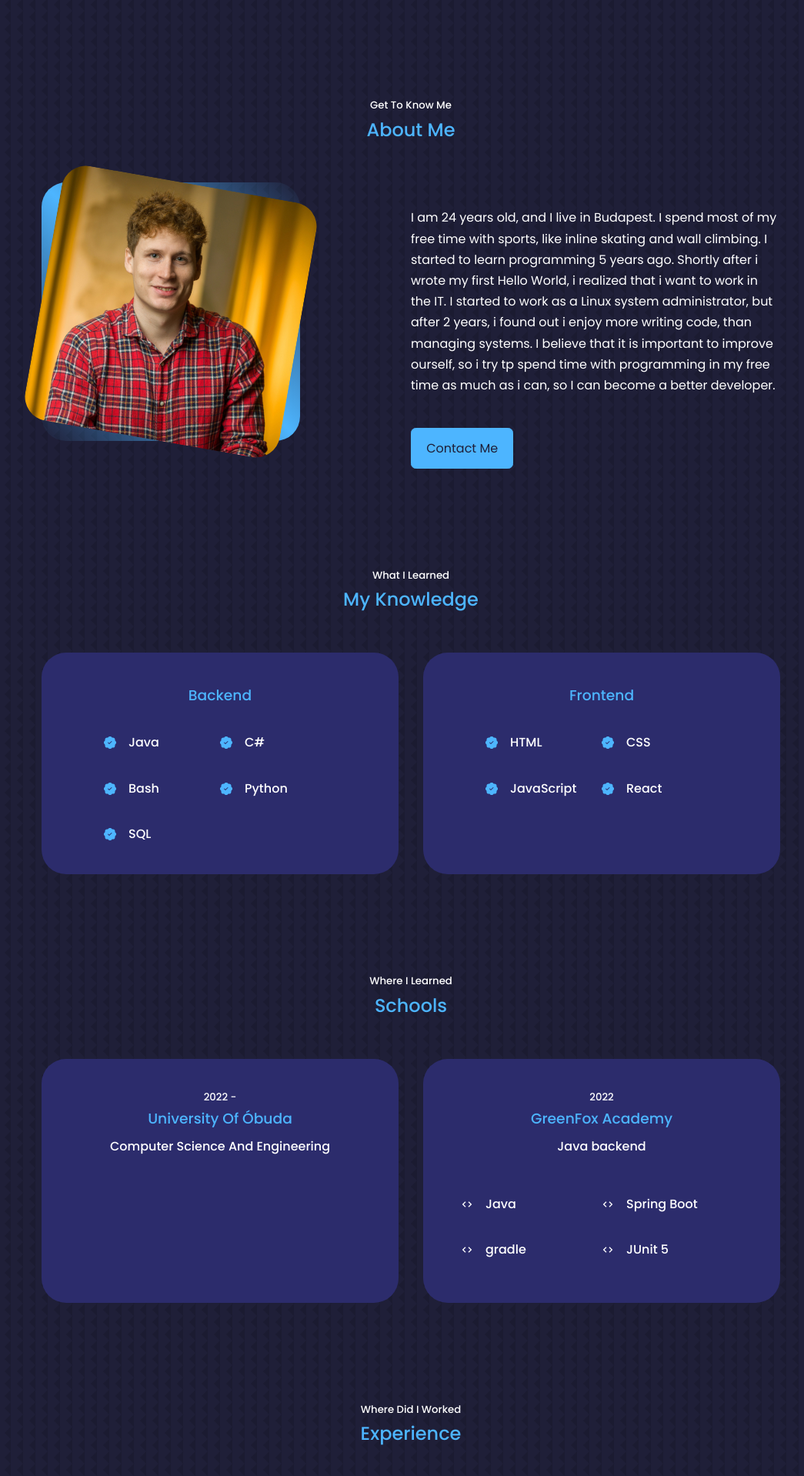
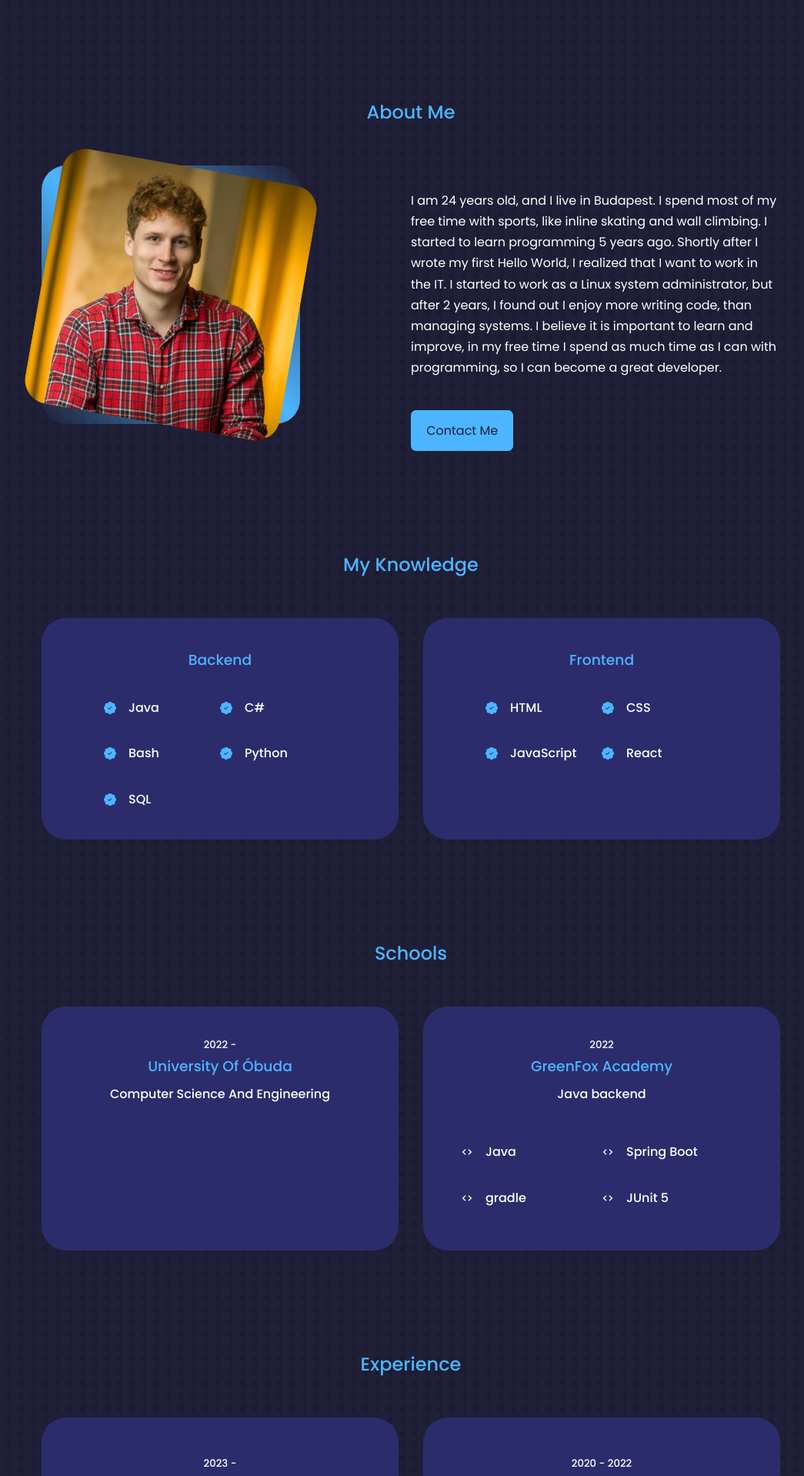
Before and after one commit to TorokDan/portfolio, a React (Create React App) app: page / in a window 1280 px wide. Shown: the part 802-2720 px from the top of the page at 77% size, without its empty margins (106-1151 px from the left). Built offline with nearby package versions, Linux system fonts and the light colour scheme.

Commit message:
some english changes

```diff
--- a/src/components/about/About.jsx
+++ b/src/components/about/About.jsx
@@ -5,7 +5,7 @@ import ME2 from '../../assets/torokdannew.jpg'
 const About = () => {
   return (
     <section id="about">
-      <h5>Get To Know Me</h5>
+      {/* <h5>Get To Know Me</h5> */}
       <h2>About Me</h2>
 
       <div className="container about__container">
@@ -17,7 +17,7 @@ const About = () => {
 
         <div className="about__content">
           <p>
-            I am 24 years old, and I live in Budapest. I spend most of my free time with sports, like inline skating and wall climbing. I started to learn programming 5 years ago. Shortly after i wrote my first Hello World, i realized that i want to work in the IT. I started to work as a Linux system administrator, but after 2 years, i found out i enjoy more writing code, than managing systems. I believe that it is important to improve ourself, so i try tp spend time with programming in my free time as much as i can, so I can become a better developer.
+            I am 24 years old, and I live in Budapest. I spend most of my free time with sports, like inline skating and wall climbing. I started to learn programming 5 years ago. Shortly after I wrote my first Hello World, I realized that I want to work in the IT. I started to work as a Linux system administrator, but after 2 years, I found out I enjoy more writing code, than managing systems. I believe it is important to learn and  improve, in my free time I spend as much time as I can with programming, so I can become a great developer.
           </p>
 
           <a href="#contact" className='btn btn-primary'>Contact Me</a>
--- a/src/components/contact/Contact.jsx
+++ b/src/components/contact/Contact.jsx
@@ -5,7 +5,7 @@ import { MdOutlineEmail } from 'react-icons/md'
 const Contact = () => {
   return (
     <section id='contact'>
-      <h5>Get In Touch</h5>
+      {/* <h5>Get In Touch</h5> */}
       <h2>Contact Me</h2>
 
       <div className="container contact__container">
--- a/src/components/experience/Experience.jsx
+++ b/src/components/experience/Experience.jsx
@@ -27,7 +27,7 @@ const knowledge = [
 const Experience = () => {
   return (
     <section id='experience'>
-      <h5>What I Learned</h5>
+      {/* <h5>What I Learned</h5> */}
       <h2>My Knowledge</h2>
 
       <div className="container experience__container">
--- a/src/components/jobs/Jobs.jsx
+++ b/src/components/jobs/Jobs.jsx
@@ -20,7 +20,7 @@ const jobs = [
 const Jobs = () => {
     return (
         <section id="jobs">
-            <h5>Where Did I Worked</h5>
+            {/* <h5>Where Did I Worked</h5> */}
             <h2>Experience</h2>
 
             <div className="container jobs__container">
--- a/src/components/learnings/Learnings.jsx
+++ b/src/components/learnings/Learnings.jsx
@@ -27,7 +27,7 @@ const trainings = [
 function Learnings() {
     return (
         <section id="learnings">
-            <h5>Where I Learned</h5>
+            {/* <h5>Where I Learned</h5> */}
             <h2>Schools</h2>
 
             <div className="container learnings__container">
```
Also changed, not shown: 1 other file (tests, documents, lock files or other folders).
